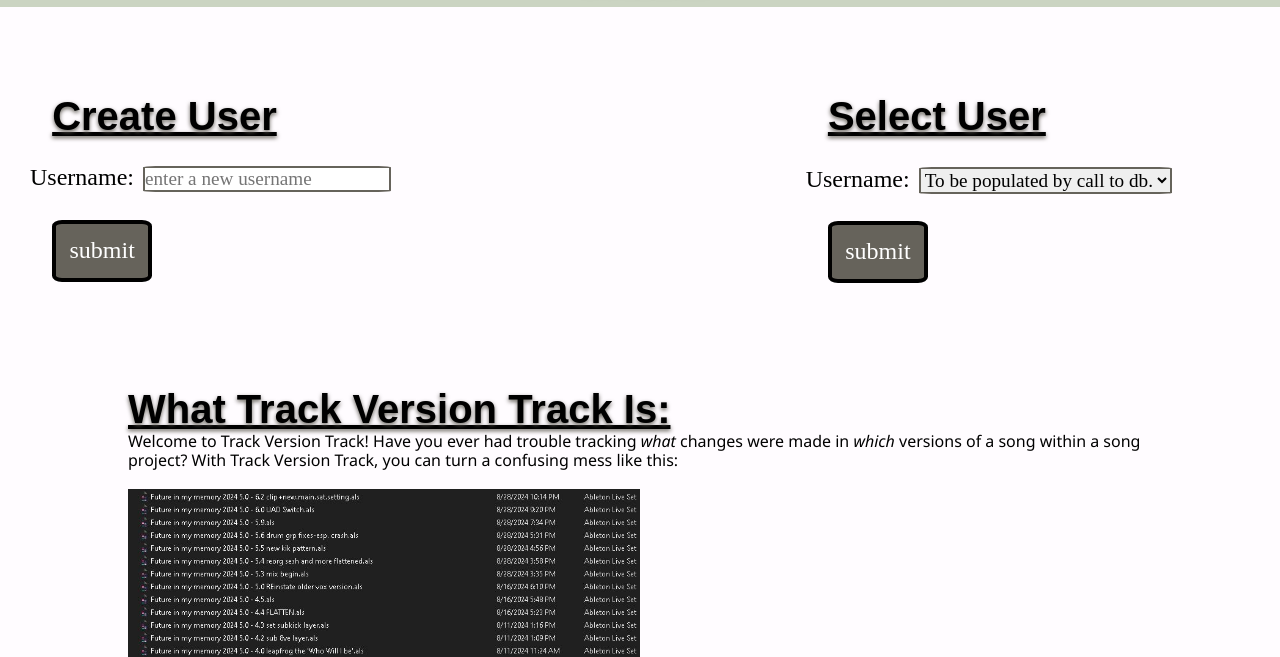
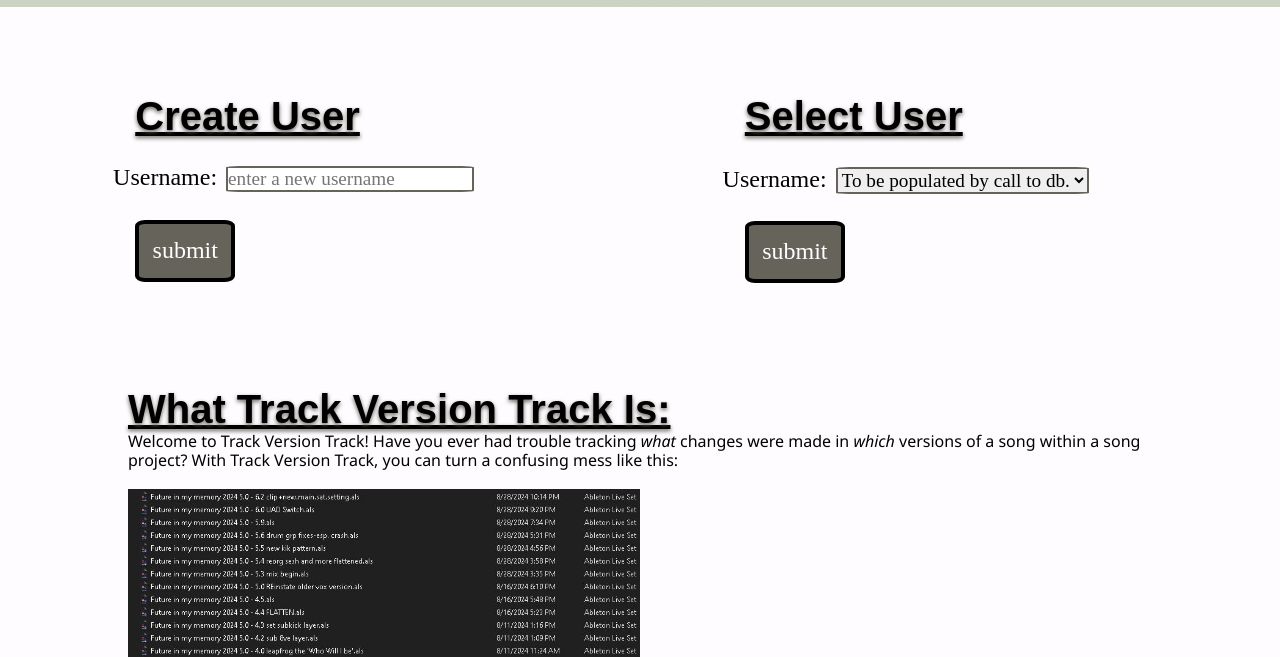
Before and after one commit to JohnPuskas/Capstone, a website: page index.html in a window 1280 px wide. Shown: the part 133-790 px from the top of the page. Drawn offline with nearby package versions, Linux system fonts and the light colour scheme; a web font is replaced by a local one.

Commit message:
removed some unused styling

```diff
--- a/style.css
+++ b/style.css
@@ -3,11 +3,6 @@
   padding: 0%;
   margin: 0%;
 }
-/*
-.main-document-header-container {
-  position: sticky;
-  top: 0;
-} */
 
 header {
   background-image: linear-gradient( #66635B, #CBD4C2 85%);
@@ -74,7 +69,7 @@ section {
 
 #user-login-section {
   display: flex ;
-  justify-content: space-between;
+  justify-content: space-around;
   padding-top: 5%;
 }
 
```
